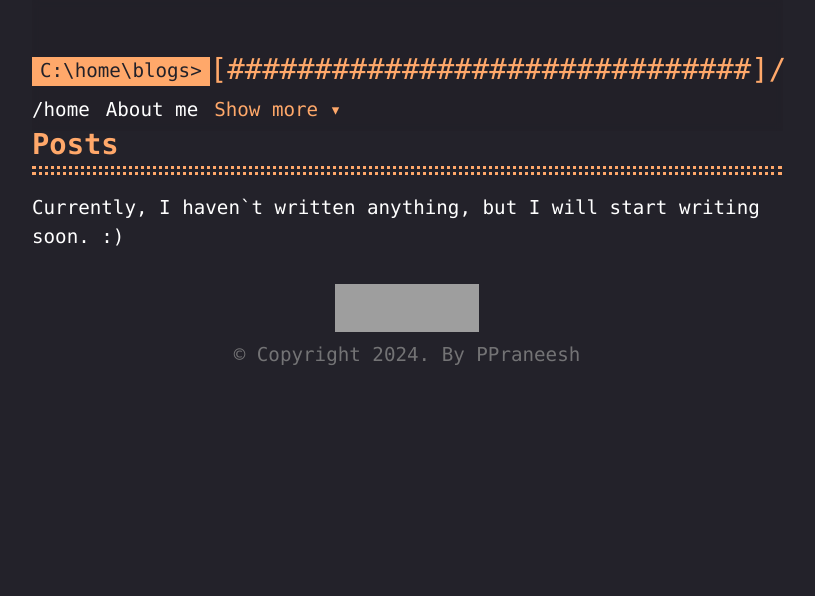
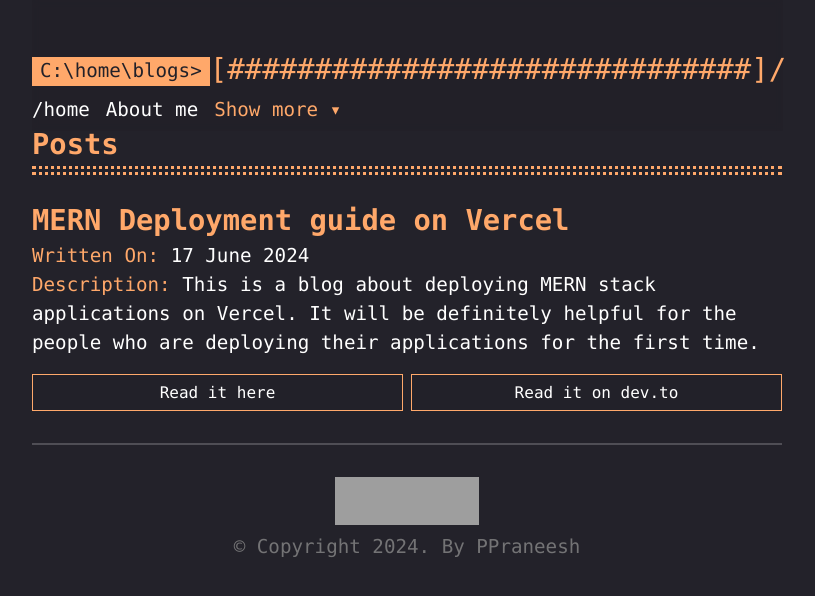
Before and after one commit to PPraneesh/PORTFOLIO-REACT, a React (Vite) app: page /blogs in a window 1280 px wide. Shown: the top 596 px of the page, without its empty margins (233-1048 px from the left). Built offline with nearby package versions, Linux system fonts and the light colour scheme; grey boxes are pictures that could not be loaded; a small style sheet from the web is missing.

Commit message:
new blog

```diff
--- a/package.json
+++ b/package.json
@@ -15,6 +15,7 @@
     "react": "^18.2.0",
     "react-dom": "^18.2.0",
     "react-github-calendar": "^4.1.3",
+    "react-markdown": "^9.0.1",
     "react-pdf": "^7.7.1",
     "react-router-dom": "^6.22.3",
     "react-type-animation": "^3.2.0",
--- a/src/App.jsx
+++ b/src/App.jsx
@@ -10,7 +10,7 @@
 import About from "./components/About";
 import Resume from "./components/Resume";
 import Blogs from "./components/Blogs";
-
+import BlogViewer from "./components/BlogViewer";
 export default function App() {
   const [route, setRoute] = useState({
     loc: "C:\\home>",
@@ -40,6 +40,9 @@
         {
           path: "resume",
           element: <Resume route={route} />,
+        },{
+          path: '/blogs/:blogname',
+          element: <BlogViewer route={route} />,
         }
       ],
     },
--- /dev/null
+++ b/src/components/BlogViewer.jsx
@@ -0,0 +1,108 @@
+import { useParams } from "react-router-dom";
+import Markdown from "react-markdown";
+const blogData = [
+  {
+    id: "deploy",
+    date: "17 June 2024",
+    title: "MERN Deployment guide on Vercel",
+    link: "/blogs/deploy",
+    link_online: "#",
+    contentsShort: "This is a blog about deploying MERN stack applications on Vercel. It will be definitely helpful for the people who are deploying their applications for the first time.",
+    contents: `
+###
+Looking to deploy your projects without spending a dime? You've come to the right place. There are several platforms out there that offer free deployment with some resource limitations. Some of the options include:
+
+- GitHub Pages
+- Glitch
+- Render
+- Netlify
+- Vercel
+- Digital Ocean
+
+Among these, I find Vercel to be the best for hobby projects. It's free, even for backend applications, and it boasts a 99% uptime. I was pleasantly surprised when my Node and Flask applications worked seamlessly on Vercel. In this blog, I'll show you how to deploy a frontend (React.js), a Node.js backend, and even connect MongoDB to your backend.
+#
+---
+
+### Deploying React.js with Vercel
+
+Let's start with deploying a React.js application. I used Vite to create my React apps. If you haven't used it before, don't worry; it's straightforward. Here's a step-by-step guide:
+
+1. Upload Your Project to GitHub
+Make sure your project is uploaded to your GitHub account.
+2. Create a Vercel Account
+Sign up for a Vercel account using your GitHub credentials.
+3. Add a New Project on Vercel
+4. Click on the "Add New" button (top right, white color).
+5. Connect your GitHub account.
+6. Choose the repository you want to deploy.
+7. Type in your project name.
+8. Select the root directory (where your React files are located, e.g., frontend/reactfile/).
+9. Hit deploy.
+10. And that's it! Your project will be deployed, and you'll get a URL ending with vercel.app.
+
+---
+
+### Deploying Node.js with Vercel
+
+Deploying a Node.js application is a bit more involved, but don't worry, I've got you covered. Follow these steps carefully:
+
+1. Create a directory named 'api' in your project folder.
+2. Place your main server logic in index.js inside the /api directory.
+3. Organize Additional Files
+4. If you have additional server files (e.g., teacherAPI.js), place them in the /api directory.
+5. Ensure Correct File Placement: Make sure package.json, package-lock.json, and .gitignore are outside the /api directory.
+6. Create vercel.json: In your project folder, create a file named vercel.json and paste the following content:
+\`\`\`
+{
+"version": 2,
+"rewrites": [
+    {
+    "source": "/(.*)",
+    "destination": "/api"
+    }
+]
+}
+\`\`\`
+7. Commit your changes and push your project to GitHub.
+8. Deploy on Vercel: Go to Vercel and click "Add New" and select your repository.
+9. Set the framework preset to "Other."
+10. Ensure your root directory contains /api, .gitignore, package.json, etc.
+11. Copy your .env file content and paste it into the environment variables section on Vercel.
+12. Hit Deploy and voila! Your Node.js application is now deployed.
+
+File Structure for Node.js Backend
+Here's a visual representation of the file structure:
+\`\`\`
+root directory
+    |___
+        |_ api
+        |     |_ index.js
+        |     |_ middlewares
+        |_ package.json
+        |_ .gitignore
+\`\`\`
+
+---
+### Connecting MongoDB to Your Node Server
+If you're using MongoDB with your Node server, you'll need to configure Vercel a bit differently. However, I've encountered issues with MongoDB disconnecting after a while. I recommend using Firebase instead, which is as simple as MongoDB and more stable for this setup.
+
+### Final Thoughts
+I hope this guide helps you deploy your projects easily and efficiently. Experiment, learn, and happy coding!
+Feel free to reach out if you have any questions or need further assistance. Keep experimenting and keep coding!`,
+  },
+];
+export default function BlogViewer() {
+  const { blogname } = useParams();
+  const blog = blogData.find((b) => b.id === blogname);
+  return (
+    <>
+      <div className="blog-viewer post">
+        <h2 className={`post-title yellow_color`}>{blog.title}</h2>
+        <p className={`post-date yellow_color`}>written on {blog.date}</p>
+        <div className="blog-content">
+          <Markdown>{blog.contents}</Markdown>
+        </div>
+      </div>
+    </>
+  );
+}
--- a/src/components/Blogs.jsx
+++ b/src/components/Blogs.jsx
@@ -1,14 +1,135 @@
 import PropTypes from "prop-types";
+import { Link } from "react-router-dom";
+const blogData = [
+  {
+    id: "deploy",
+    date: "17 June 2024",
+    title: "MERN Deployment guide on Vercel",
+    link: "/blogs/deploy",
+    link_online: "#",
+    contentsShort: "This is a blog about deploying MERN stack applications on Vercel. It will be definitely helpful for the people who are deploying their applications for the first time.",
+    contents: `
+    ###
+    Looking to deploy your projects without spending a dime? You've come to the right place. There are several platforms out there that offer free deployment with some resource limitations. Some of the options include:
+
+    - GitHub Pages
+    - Glitch
+    - Render
+    - Netlify
+    - Vercel
+    - Digital Ocean
+
+    Among these, I find Vercel to be the best for hobby projects. It's free, even for backend applications, and it boasts a 99% uptime. I was pleasantly surprised when my Node and Flask applications worked seamlessly on Vercel. In this blog, I'll show you how to deploy a frontend (React.js), a Node.js backend, and even connect MongoDB to your backend.
+    #
+    ---
+
+    ### Deploying React.js with Vercel
+
+    Let's start with deploying a React.js application. I used Vite to create my React apps. If you haven't used it before, don't worry; it's straightforward. Here's a step-by-step guide:
+
+    1. Upload Your Project to GitHub
+    Make sure your project is uploaded to your GitHub account.
+    2. Create a Vercel Account
+    Sign up for a Vercel account using your GitHub credentials.
+    3. Add a New Project on Vercel
+    4. Click on the "Add New" button (top right, white color).
+    5. Connect your GitHub account.
+    6. Choose the repository you want to deploy.
+    7. Type in your project name.
+    8. Select the root directory (where your React files are located, e.g., frontend/reactfile/).
+    9. Hit deploy.
+    10. And that's it! Your project will be deployed, and you'll get a URL ending with vercel.app.
+
+    ---
+
+    ### Deploying Node.js with Vercel
+
+    Deploying a Node.js application is a bit more involved, but don't worry, I've got you covered. Follow these steps carefully:
+
+    1. Create a directory named 'api' in your project folder.
+    2. Place your main server logic in index.js inside the /api directory.
+    3. Organize Additional Files
+    4. If you have additional server files (e.g., teacherAPI.js), place them in the /api directory.
+    5. Ensure Correct File Placement: Make sure package.json, package-lock.json, and .gitignore are outside the /api directory.
+    6. Create vercel.json: In your project folder, create a file named vercel.json and paste the following content:
+    \`\`\`
+    {
+    "version": 2,
+    "rewrites": [
+        {
+        "source": "/(.*)",
+        "destination": "/api"
+        }
+    ]
+    }
+    \`\`\`
+    7. Commit your changes and push your project to GitHub.
+    8. Deploy on Vercel: Go to Vercel and click "Add New" and select your repository.
+    9. Set the framework preset to "Other."
+    10. Ensure your root directory contains /api, .gitignore, package.json, etc.
+    11. Copy your .env file content and paste it into the environment variables section on Vercel.
+    12. Hit Deploy and voila! Your Node.js application is now deployed.
+
+    File Structure for Node.js Backend
+    Here's a visual representation of the file structure:
+    \`\`\`
+    root directory
+        |___
+            |_ api
+            |     |_ index.js
+            |     |_ middlewares
+            |_ package.json
+            |_ .gitignore
+    \`\`\`
+
+    ---
+    ### Connecting MongoDB to Your Node Server
+    If you're using MongoDB with your Node server, you'll need to configure Vercel a bit differently. However, I've encountered issues with MongoDB disconnecting after a while. I recommend using Firebase instead, which is as simple as MongoDB and more stable for this setup.
+
+    ### Final Thoughts
+    I hope this guide helps you deploy your projects easily and efficiently. Experiment, learn, and happy coding!
+    Feel free to reach out if you have any questions or need further assistance. Keep experimenting and keep coding!`,
+      },
+];
+
 export default function Blogs(props) {
   return (
     <>
       <h2 className={`post-title ${props.route.theme}_color`}>Posts</h2>
-      <p>
-        Currently, I haven`t written anything, but I will start writing soon. :)
-      </p>
+      <div className="posts">
+        {blogData.map((blog, index) => (<>
+          <div key={index} className={`post ${props.route.theme}_border`}>
+            <h2 className={`${props.route.theme}_color`}>{blog.title}</h2>
+            <p>
+              {" "}
+              <span className={`${props.route.theme}_color`}>
+                Written On:
+              </span>{" "}
+              {blog.date}
+            </p>
+            <p>
+              <span className={`${props.route.theme}_color`}>
+                Description:
+              </span>{" "}
+              {blog.contentsShort}
+            </p>
+            <div className="proj-buttons">
+              <button className={`buttons ${props.route.theme}_Bcolor`}>
+                {" "}
+                <Link to={blog.link}>Read it here </Link>
+              </button>
+              <button className={`buttons ${props.route.theme}_Bcolor`}>
+              <Link to={blog.link}>Read it on dev.to </Link>
+              </button>
+            </div>
+          </div>
+            <hr />
+        </>))}
+      </div>
     </>
   );
 }
+
 Blogs.propTypes = {
   route: PropTypes.object.isRequired,
 };
--- a/src/index.css
+++ b/src/index.css
@@ -35,6 +35,9 @@
 }
 .yellow_Bcolor {
   border: 1px solid #ffa96b;
+  &:hover{
+    background:#ffa86a23;
+  }
 }
 .red_Bcolor {
   border: 1px solid #ff6266;
@@ -266,6 +269,9 @@
   border-bottom: 3px dotted;
   margin: 0.5rem 0 0 0;
 }
+.post-date{
+  margin-top:0;
+}
 .post-title:after {
   content: "";
   border-bottom: 3px dotted;
@@ -273,8 +279,16 @@
   display: block;
   margin-bottom: 3px;
 }
-.post {
-  margin-bottom: 4rem;
+.post{
+  margin-top:1.5rem;
+  margin-bottom: 2rem;
+}
+.post h2{
+  margin:0;
+  margin-top:1rem;
+}
+.post p{
+  margin:0;
 }
 .textLayer {
   display: none;
@@ -302,6 +316,7 @@
   display: flex;
   justify-content: space-between;
   gap: 0.5rem;
+  margin-top: 1rem;
 }
 .buttons {
   background-color: #222129;
```
Also changed, not shown: src/Root.jsx (line endings or trailing spaces), 1 other file (tests, documents, lock files or other folders).
